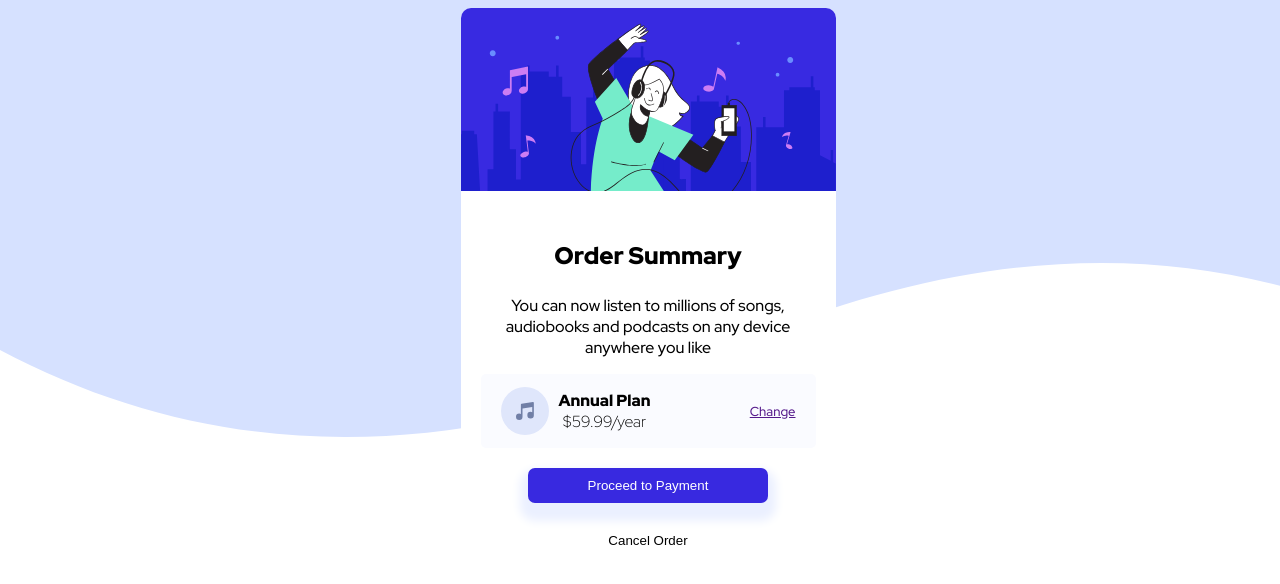
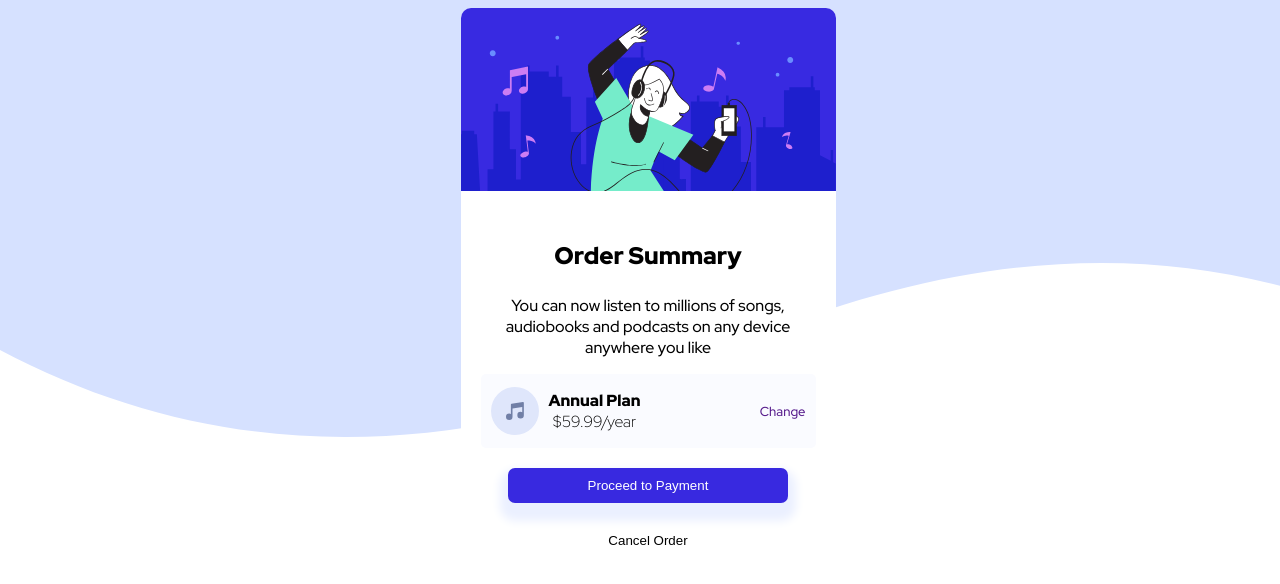
Before and after one commit to PapsPython/Order-Summary-Component-, a plain HTML site: page index.html in a window 1280 px wide. In both pictures the pointer is over the link "Change". Drawn offline with Linux system fonts and the light colour scheme.

Commit message:
Hover states of the payment, cancel and change plan button.

```diff
--- a/style.css
+++ b/style.css
@@ -49,7 +49,7 @@ background-color:hsl(225, 100%, 99%);
 display: flex;
 flex-direction: row;
 align-items: center;
-padding:0px 20px;
+padding:0px 10px;
 gap:10px;
 margin-bottom: 10px;
 border-radius: 5px;
@@ -62,7 +62,7 @@ border-radius: 5px;
 
 .paymentbtn,.cancelbtn{
   display: block;
-  padding: 10px 60px;
+  padding: 10px 80px;
   margin: 20px auto;
   border-radius: 7px;
   border: none;
@@ -86,3 +86,20 @@ border-radius: 5px;
     background-position: center;
   }
 }
+
+/*active states*/
+
+a:hover{
+  text-decoration-line: none;
+  cursor:pointer;
+}
+
+.cancelbtn:hover{
+  font-weight: 900;
+  cursor:pointer;
+}
+
+.paymentbtn:hover{
+  background-color:hsl(225, 100%, 50%);
+  cursor:pointer;
+}
```
